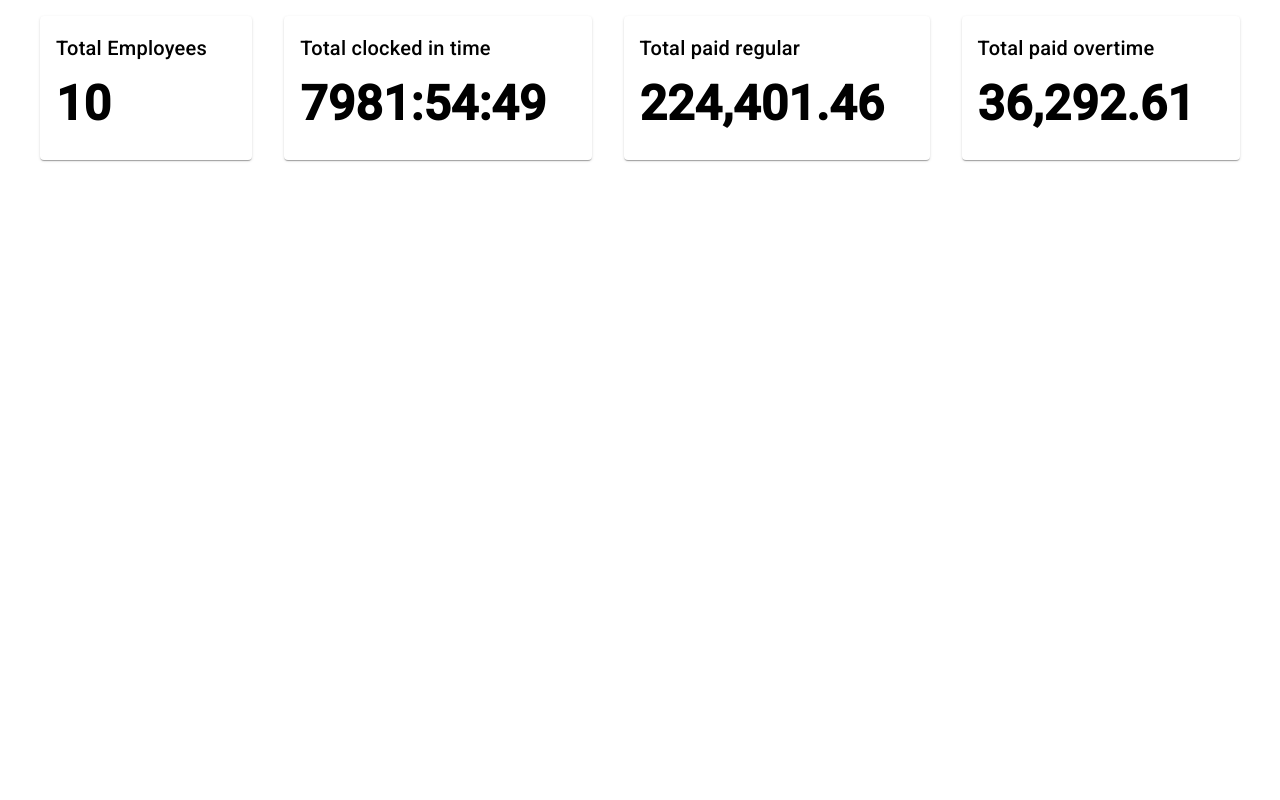
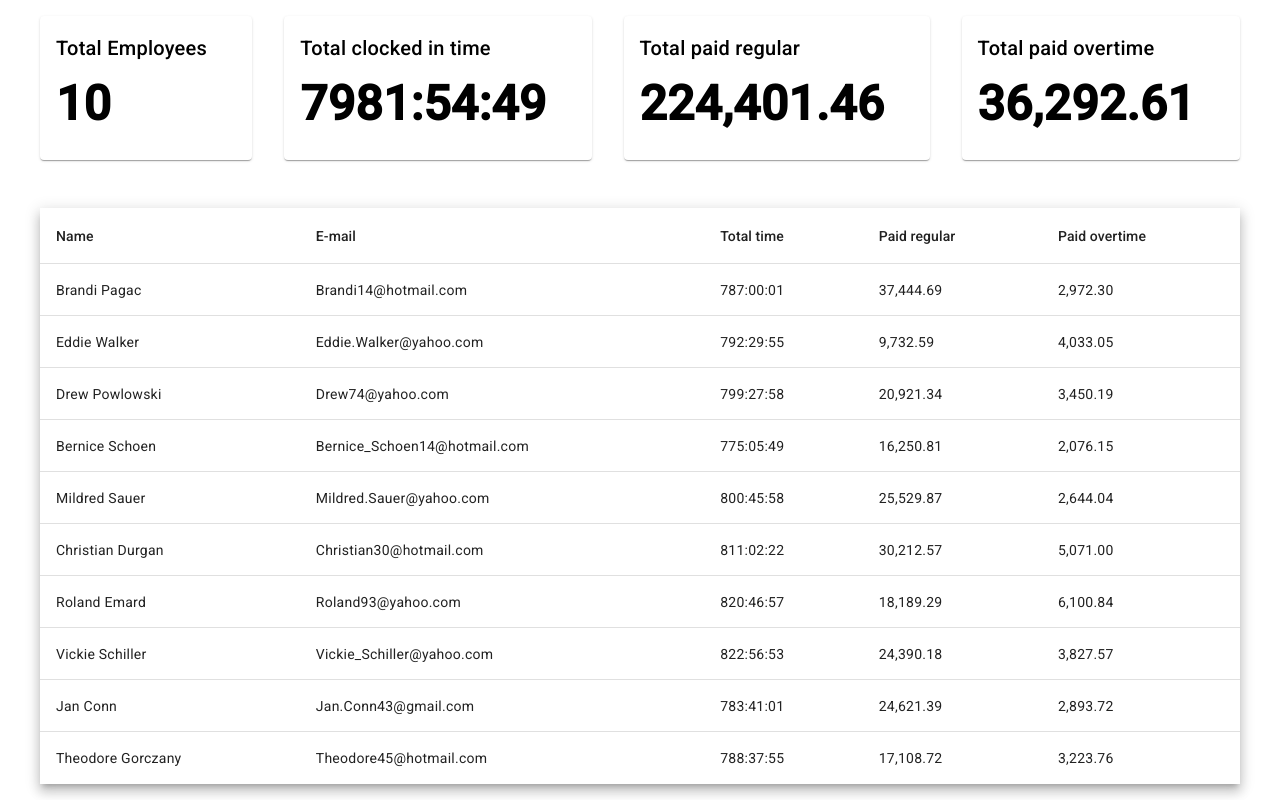
Before and after one commit to chat-du-cheshire/ng-material-test, an Angular app: page / in a window 1280 px wide. Built offline with nearby package versions, Linux system fonts and the light colour scheme; no server answers.

Commit message:
feature:  employees table

```diff
--- a/src/app/modules/dashboard/components/dashboard/dashboard.component.html
+++ b/src/app/modules/dashboard/components/dashboard/dashboard.component.html
@@ -16,3 +16,41 @@
     <mat-card-content ><div class="count"><strong>{{totalPaidOvertime | number:'.2-2'}}</strong></div></mat-card-content>
   </mat-card>
 </div>
+
+<table mat-table [dataSource]="items" class="employees-table mat-elevation-z8">
+
+  <!--- Note that these columns can be defined in any order.
+        The actual rendered columns are set as a property on the row definition" -->
+
+  <!-- Position Column -->
+  <ng-container matColumnDef="name">
+    <th mat-header-cell *matHeaderCellDef> Name </th>
+    <td mat-cell *matCellDef="let element"> {{element.name}} </td>
+  </ng-container>
+
+  <!-- Name Column -->
+  <ng-container matColumnDef="email">
+    <th mat-header-cell *matHeaderCellDef> E-mail </th>
+    <td mat-cell *matCellDef="let element"> {{element.email}} </td>
+  </ng-container>
+
+  <!-- Weight Column -->
+  <ng-container matColumnDef="totalTime">
+    <th mat-header-cell *matHeaderCellDef> Total time </th>
+    <td mat-cell *matCellDef="let element"> {{element.totalTime | secToTime}} </td>
+  </ng-container>
+
+  <!-- Symbol Column -->
+  <ng-container matColumnDef="paidRegular">
+    <th mat-header-cell *matHeaderCellDef> Paid regular </th>
+    <td mat-cell *matCellDef="let element"> {{element.paidRegular | number:'.2-2'}} </td>
+  </ng-container>
+
+  <ng-container matColumnDef="paidOverTime">
+    <th mat-header-cell *matHeaderCellDef> Paid overtime </th>
+    <td mat-cell *matCellDef="let element"> {{element.paidOverTime | number:'.2-2'}} </td>
+  </ng-container>
+
+  <tr mat-header-row *matHeaderRowDef="displayedColumns"></tr>
+  <tr mat-row *matRowDef="let row; columns: displayedColumns;"></tr>
+</table>
--- a/src/app/modules/dashboard/components/dashboard/dashboard.component.scss
+++ b/src/app/modules/dashboard/components/dashboard/dashboard.component.scss
@@ -13,3 +13,7 @@
   align-items: center;
   font-size: 3rem;
 }
+
+.employees-table {
+  margin-top: 3rem;
+}
--- a/src/app/modules/dashboard/components/dashboard/dashboard.component.ts
+++ b/src/app/modules/dashboard/components/dashboard/dashboard.component.ts
@@ -10,6 +10,13 @@ import {EmployeeMeta} from '../../../../classes/employee-meta';
 export class DashboardComponent {
     @Input() items: EmployeeMeta[] = [];
 
+    readonly displayedColumns = [
+        'name',
+        'email',
+        'totalTime',
+        'paidRegular',
+        'paidOverTime',
+    ];
     get totalEmployees() {
         return this.items.length;
     }
--- a/src/app/modules/dashboard/dashboard.module.ts
+++ b/src/app/modules/dashboard/dashboard.module.ts
@@ -4,10 +4,11 @@ import {DashboardComponent} from './components/dashboard/dashboard.component';
 import {MatDatepickerModule} from '@angular/material/datepicker';
 import {MatCardModule} from '@angular/material/card';
 import {SecToTimePipe} from './pipes/sec-to-time.pipe';
+import {MatTableModule} from '@angular/material/table';
 
 @NgModule({
     declarations: [DashboardComponent, SecToTimePipe],
     exports: [DashboardComponent],
-    imports: [CommonModule, MatDatepickerModule, MatCardModule],
+    imports: [CommonModule, MatDatepickerModule, MatCardModule, MatTableModule],
 })
 export class DashboardModule {}
```
